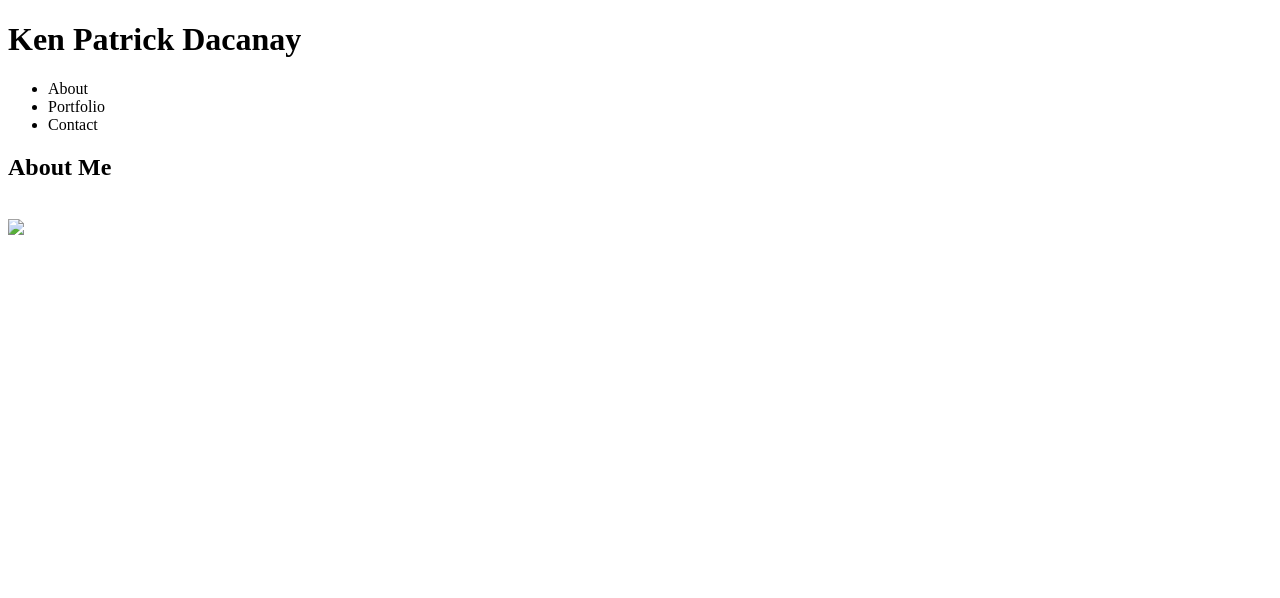
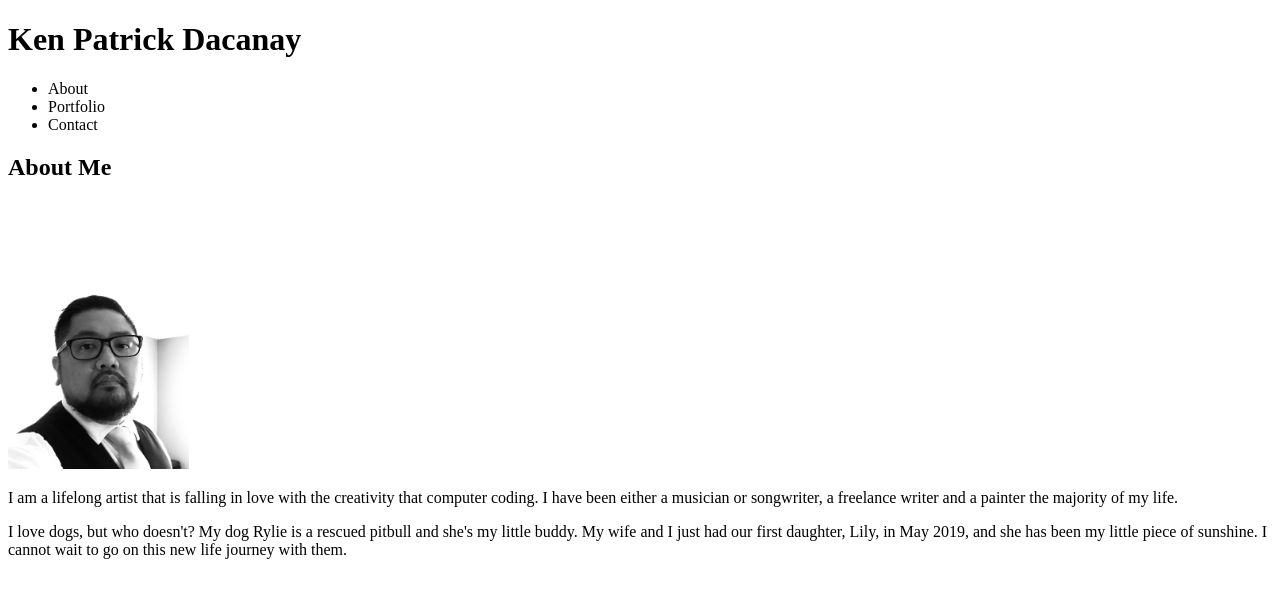
Before and after one commit to kdacanay/Basic-Portfolio, a plain HTML site: page index.html in a window 1280 px wide. Drawn offline with Linux system fonts and the light colour scheme.

Commit message:
began structuring index.html page, completed for the most part

```diff
--- a/index.html
+++ b/index.html
@@ -21,9 +21,11 @@
             <h2>About Me</h2>
         </section>
             <br>
-            <img id="about-image" height="150" src="assets/images/"
-            <p></p>
-
+        <section>
+            <img id="about-image" float="left" height="250" src="assets/images/profile.jpg"/>
+            <p> I am a lifelong artist that is falling in love with the creativity that computer coding.  I have been either a musician or songwriter, a freelance writer and a painter the majority of my life.
+            <p> I love dogs, but who doesn't? My dog Rylie is a rescued pitbull and she's my little buddy.  My wife and I just had our first daughter, Lily, in May 2019, and she has been my little piece of sunshine.
+                I cannot wait to go on this new life journey with them. </p>
         </section>
 
     </div>
```
Also changed, not shown: assets/images/shattered.png (renamed from assets/images/shattered/shattered/shattered.png).
